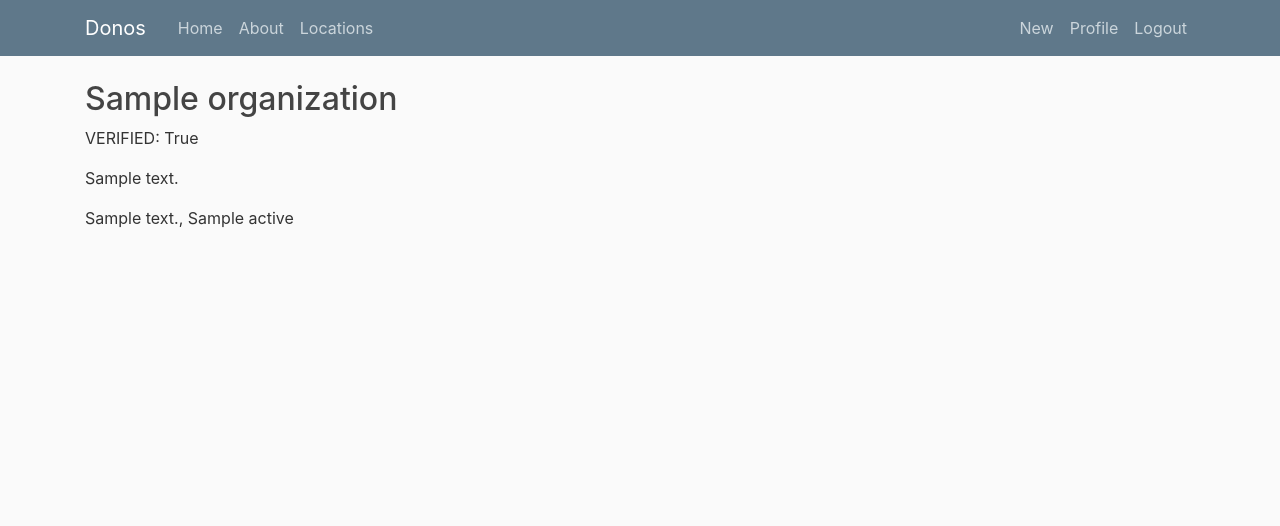
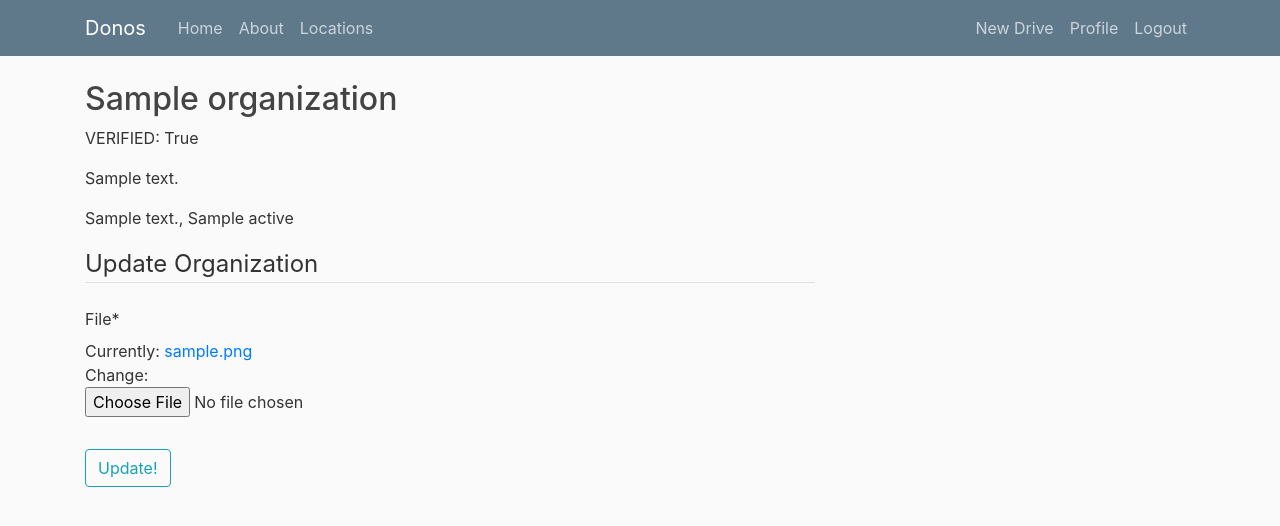
Before and after one commit to PaulOhNoes/CSC400, a Django app: page /donos/organization/ in a window 1280 px wide. Shown: the top 526 px of the page. Run offline with Django 3.2, Linux system fonts and the light colour scheme; a user stored in the database is signed in; tables that the repository leaves empty hold one stand-in row (values such as "Sample post"); some libraries are stand-ins or nearby versions.

Commit message:
- Can submit verification files in org register form - Can resubmit verification files in org profile - Can manually approve verify org in admin panel

```diff
--- a/donos/models.py
+++ b/donos/models.py
@@ -1,6 +1,7 @@
 from django.db import models
 from django.utils import timezone
 from django.contrib.auth.models import User
+from django.core.validators import FileExtensionValidator
 from django.urls import reverse
 
 # Create your models here.
@@ -18,6 +19,8 @@ class Organization(models.Model):
     state = models.CharField(max_length=2)
     # TODO min_length, max_length
     zipcode = models.IntegerField()
+    file = models.FileField(default='verification_files/default.pdf', upload_to='verification_files',
+                            validators=[FileExtensionValidator(allowed_extensions=['pdf'])])
 
     def __str__(self):
         return self.name
--- a/donos/views.py
+++ b/donos/views.py
@@ -6,7 +6,7 @@ from django.http import HttpResponse, request
 from django.contrib import messages
 from django.contrib.auth.decorators import login_required
 from .models import Drive
-from users.forms import OrganizationForm
+from users.forms import OrganizationForm, OrganizationUpdateForm
 from .forms import SearchForm
 import requests
 import os
@@ -56,8 +56,6 @@ class DriveUpdateView(LoginRequiredMixin, UserPassesTestMixin, UpdateView):
         drive = self.get_object()
         if self.request.user == drive.author:
             return True
-
-
 
 
 class DriveDeleteView(LoginRequiredMixin, UserPassesTestMixin, DeleteView):
@@ -134,7 +132,21 @@ def locations_map(request):
 
 
 def organization(request):
-    return render(request, 'donos/organization.html')
+    if request.method == 'POST':
+        org_form = OrganizationUpdateForm(request.POST, request.FILES, instance=request.user.organization)
+
+        if org_form.is_valid():
+            org_form.save()
+
+            messages.success(request, f'Your organization has been updated!')
+            return redirect('donos-organization')
+    else:
+        org_form = OrganizationUpdateForm(instance=request.user.organization)
+
+    context = {
+        'org_form': org_form,
+    }
+    return render(request, 'donos/organization.html', context=context)
 
 
 @login_required
@@ -145,17 +157,22 @@ def create_announcement(request):
 @login_required()
 def org_register(request):
     if request.method == 'POST':
-        form = OrganizationForm(request.POST)
-        if form.is_valid:
-            # commit=False tells Django that "Don't send this to database yet.
-            # I have more things I want to do with it."
+        form = OrganizationForm(request.POST, request.FILES)
+        try:
+            if form.is_valid:
+                # commit=False tells Django that "Don't send this to database yet.
+                # I have more things I want to do with it."
 
-            org = form.save(commit=False)
-            org.user = request.user
-            form.save()
-            name = form.cleaned_data.get('name')
-            messages.success(request, f'{name} Created!')
-            return redirect('users-profile')
+                org = form.save(commit=False)
+                org.user = request.user
+                # form.save()
+                org.save()
+                name = form.cleaned_data.get('name')
+                messages.success(request, f'{name} Created!')
+                return redirect('users-profile')
+        except ValueError:
+            messages.error(request, 'Validation form must be a pdf.')
+            return redirect('donos-new_organization')
     else:
         form = OrganizationForm()
 
--- a/static/donos/main.css
+++ b/static/donos/main.css
@@ -82,3 +82,9 @@ a.article-title:hover {
 .account-heading {
   font-size: 2.5rem;
 }
+
+.alert-error {
+    color: #721c24;
+    background-color: #f8d7da;
+    border-color: #f5c6cb;
+}
--- a/templates/donos/base.html
+++ b/templates/donos/base.html
@@ -36,7 +36,7 @@
             <!-- Navbar Right Side -->
             <div class="navbar-nav">
                 {% if user.is_authenticated %}
-                    <a class="nav-item nav-link" href="{% url 'drive-create' %}">New</a>
+                    <a class="nav-item nav-link" href="{% url 'drive-create' %}">New Drive</a>
                     <a class="nav-item nav-link" href="{% url 'users-profile' %}">Profile</a>
                     <a class="nav-item nav-link" href="{% url 'logout' %}">Logout</a>
                 {% else %}
@@ -62,19 +62,6 @@
             {% endif %}
             {% block content %}{% endblock %}
         </div>
-{#        <div class="col-md-4">#}
-{#          <div class="content-section">#}
-{#            <h3>Our Sidebar</h3>#}
-{#            <p class='text-muted'>You can put any information here you'd like.#}
-{#              <ul class="list-group">#}
-{#                <li class="list-group-item list-group-item-light">Latest Posts</li>#}
-{#                <li class="list-group-item list-group-item-light">Announcements</li>#}
-{#                <li class="list-group-item list-group-item-light">Calendars</li>#}
-{#                <li class="list-group-item list-group-item-light">etc</li>#}
-{#              </ul>#}
-{#            </p>#}
-{#          </div>#}
-{#        </div>#}
       </div>
     </main>
 
--- a/templates/donos/home.html
+++ b/templates/donos/home.html
@@ -1,6 +1,5 @@
 {% extends "donos/base.html" %}
 {% block content %}
-    <a class="btn btn-secondary btn-sm mt-1 mb-1" href="{% url 'drive-create' %}">Create</a>
     {% for drive in drives %}
         <article class="media content-section">
           <div class="media-body">
--- a/templates/donos/organization.html
+++ b/templates/donos/organization.html
@@ -1,7 +1,19 @@
 {% extends "donos/base.html" %}
+{% load crispy_forms_tags %}
 {% block content %}
     <h2>{{ user.organization }}</h2>
     <p>VERIFIED: {{ user.organization.verified }}</p>
     <p>{{ user.organization.description}}</p>
     <p>{{ user.organization.address }}, {{ user.organization.city }} {{ user.organization.state }}</p>
+
+    <form method="POST" enctype="multipart/form-data">
+         {% csrf_token %}
+            <fieldset class="form-group">
+                <legend class="border-bottom mb-4">Update Organization</legend>
+                {{ org_form|crispy }}
+            </fieldset>
+            <div class="form-group">
+                <button class="btn btn-outline-info" type="submit">Update!</button>
+            </div>
+        </form>
 {% endblock %}
--- a/templates/donos/register_org.html
+++ b/templates/donos/register_org.html
@@ -2,7 +2,7 @@
 {% load crispy_forms_tags %}
 {% block content %}
     <div class="content-section">
-        <form method="POST">
+        <form method="POST" enctype="multipart/form-data">
          {% csrf_token %}
             <fieldset class="form-group">
                 <legend class="border-bottom mb-4">Organization Registration</legend>
--- a/users/forms.py
+++ b/users/forms.py
@@ -32,5 +32,11 @@ class ProfileUpdateForm(forms.ModelForm):
 class OrganizationForm(forms.ModelForm):
     class Meta:
         model = Organization
-        fields = ['name', 'description', 'address', 'city', 'state', 'zipcode']
+        fields = ['name', 'description', 'address', 'city', 'state', 'zipcode', 'file']
         exclude = ["user"]
+
+
+class OrganizationUpdateForm(forms.ModelForm):
+    class Meta:
+        model = Organization
+        fields = ['file']
--- a/users/models.py
+++ b/users/models.py
@@ -8,7 +8,7 @@ from PIL import Image
 class Profile(models.Model):
     # TODO binary org Column
     user = models.OneToOneField(User,  on_delete=models.CASCADE)
-    image = models.ImageField(default='default.jpg', upload_to='profile_pics')
+    image = models.ImageField(default='profile_pics/default.jpg', upload_to='profile_pics')
 
     def __str__(self):
         return f'{self.user.username} Profile'
--- a/users/views.py
+++ b/users/views.py
@@ -36,7 +36,7 @@ def profile(request):
             profile_form.save()
 
             messages.success(request, f'Your account has been updated!')
-            return redirect('profile')
+            return redirect('users-profile')
     else:
         user_form = UserUpdateForm(instance=request.user)
         profile_form = ProfileUpdateForm(instance=request.user.profile)
```
Also changed, not shown: 1 other file.
